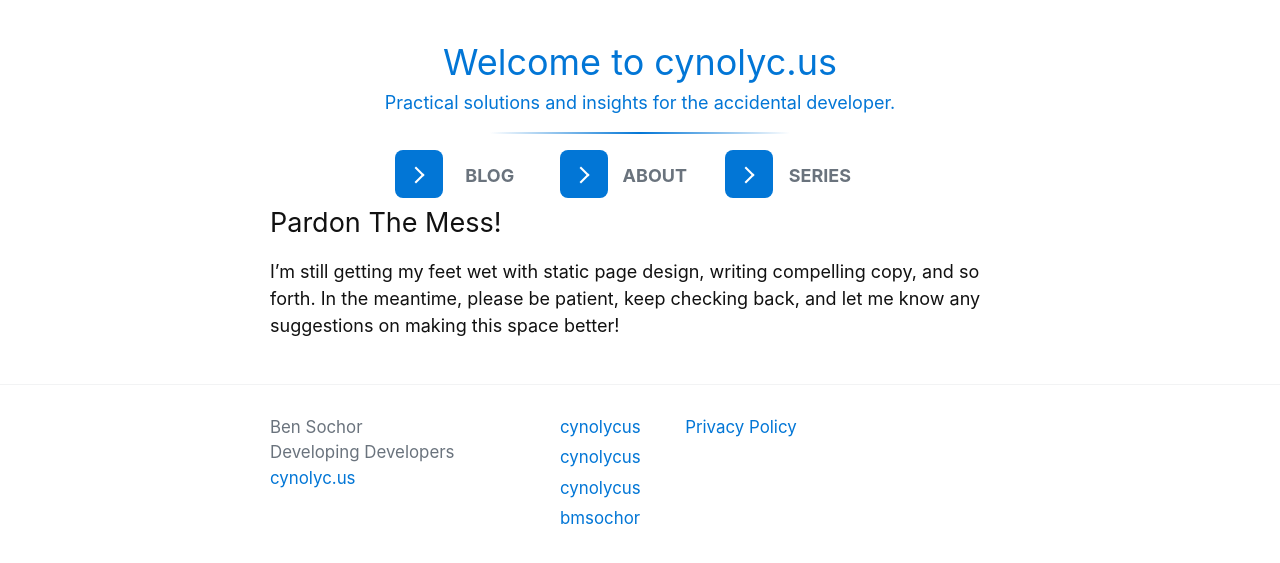
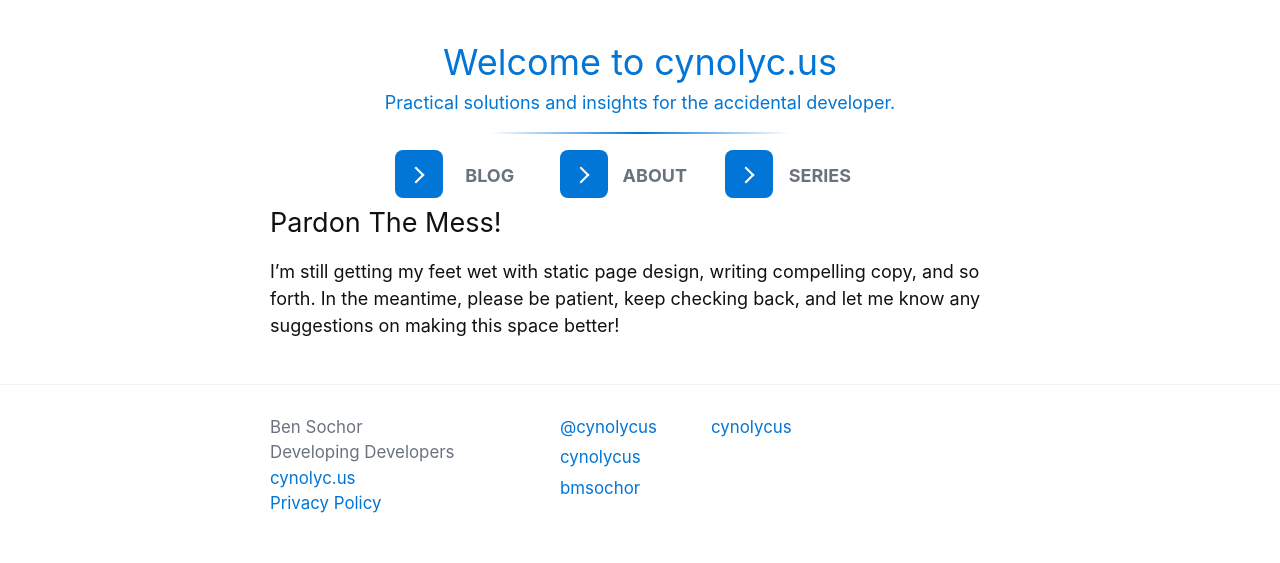
Before and after one commit to cynolycus/cynolycus.github.io, a Jekyll site: the page built from index.md, in a window 1280 px wide. Shown: the top 563 px of the page. Built offline with Jekyll 4.4.1, drawn with Linux system fonts in a browser that asks for light colours; comment, search, counter and statistics services are not loaded.

Commit message:
Adding new Social handles to footer, updating Twitter hrefs to Follow

```diff
--- a/_includes/avatar.html
+++ b/_includes/avatar.html
@@ -1,3 +1,3 @@
-<a class="o-avatar" href="https://twitter.com/cynolycus">
+<a class="o-avatar" title="Join the pack on Twitter!" href="https://twitter.com/intent/follow?original_referer={{ page.url | default: site.url | absolute_url | cgi_escape }}&ref_src=twsrc%5Etfw&screen_name={{ site.twitter_username }}&tw_p=followbutton">
 	<img height="128" width="128" src="{{ site.url | append: "/assets/img/" | append: site.author_logo }}" alt="Ben Sochor">
 </a>
--- a/_includes/footer.html
+++ b/_includes/footer.html
@@ -4,15 +4,14 @@
       <div class="footer-col footer-col-1">
         <span>{{ site.author }}</span><br/>
         <span>{{ site.tagline }}</span><br/>
-        <a href="{{site.url}}">{{ site.title }}</a>
+        <a href="{{site.url}}">{{ site.title }}</a><br/>
+        <a href="{{site.url | append: "/privacy" }}">Privacy Policy</a>
       </div>
       <div class="footer-col footer-col-2">
-          {%- include social.html -%}
+          {%- include social.html primary=true -%}
       </div>
       <div class="footer-col footer-col-3">
-        <ul class="contact-list">
-          <li><a href="{{site.url | append: "/privacy" }}">Privacy Policy</a></li>
-        </ul>
+        {%- include social.html secondary=true -%}
       </div>
     </div>
   </div>
--- a/_includes/social.html
+++ b/_includes/social.html
@@ -1,14 +1,19 @@
+
 <ul class="social-media-list">
+{% unless include.secondary %}
+  {%- if site.twitter_username -%}<li><a href="https://twitter.com/intent/follow?original_referer={{ page.url | default: site.url | absolute_url | cgi_escape }}&ref_src=twsrc%5Etfw&screen_name={{ site.twitter_username }}&tw_p=followbutton"><svg class="svg-icon"><use xlink:href="{{ '/assets/minima-social-icons.svg#twitter' | relative_url }}"></use></svg> <span class="username">@{{ site.twitter_username| escape }}</span></a><script async src="https://platform.twitter.com/widgets.js" charset="utf-8"></script></li>{%- endif -%}
+  {%- if site.github_username -%}<li><a href="https://github.com/{{ site.github_username| cgi_escape | escape }}"><svg class="svg-icon"><use xlink:href="{{ '/assets/minima-social-icons.svg#github' | relative_url }}"></use></svg> <span class="username">{{ site.github_username| escape }}</span></a></li>{%- endif -%}
+  {%- if site.linkedin_username -%}<li><a href="https://www.linkedin.com/in/{{ site.linkedin_username| cgi_escape | escape }}"><svg class="svg-icon"><use xlink:href="{{ '/assets/minima-social-icons.svg#linkedin' | relative_url }}"></use></svg> <span class="username">{{ site.linkedin_username| escape }}</span></a></li>{%- endif -%}
+{% endunless %}
+{% unless include.primary %}
   {%- if site.dribbble_username -%}<li><a href="https://dribbble.com/{{ site.dribbble_username| cgi_escape | escape }}"><svg class="svg-icon"><use xlink:href="{{ '/assets/minima-social-icons.svg#dribbble' | relative_url }}"></use></svg> <span class="username">{{ site.dribbble_username| escape }}</span></a></li>{%- endif -%}
   {%- if site.facebook_username -%}<li><a href="https://www.facebook.com/{{ site.facebook_username| cgi_escape | escape }}"><svg class="svg-icon"><use xlink:href="{{ '/assets/minima-social-icons.svg#facebook' | relative_url }}"></use></svg> <span class="username">{{ site.facebook_username| escape }}</span></a></li>{%- endif -%}
   {%- if site.flickr_username -%}<li><a href="https://www.flickr.com/photos/{{ site.flickr_username| cgi_escape | escape }}"><svg class="svg-icon"><use xlink:href="{{ '/assets/minima-social-icons.svg#flickr' | relative_url }}"></use></svg> <span class="username">{{ site.flickr_username| escape }}</span></a></li>{%- endif -%}
-  {%- if site.github_username -%}<li><a href="https://github.com/{{ site.github_username| cgi_escape | escape }}"><svg class="svg-icon"><use xlink:href="{{ '/assets/minima-social-icons.svg#github' | relative_url }}"></use></svg> <span class="username">{{ site.github_username| escape }}</span></a></li>{%- endif -%}
   {%- if site.instagram_username -%}<li><a href="https://instagram.com/{{ site.instagram_username| cgi_escape | escape }}"><svg class="svg-icon"><use xlink:href="{{ '/assets/minima-social-icons.svg#instagram' | relative_url }}"></use></svg> <span class="username">{{ site.instagram_username| escape }}</span></a></li>{%- endif -%}
   {%- if site.pinterest_username -%}<li><a href="https://www.pinterest.com/{{ site.pinterest_username| cgi_escape | escape }}"><svg class="svg-icon"><use xlink:href="{{ '/assets/minima-social-icons.svg#pinterest' | relative_url }}"></use></svg> <span class="username">{{ site.pinterest_username| escape }}</span></a></li>{%- endif -%}
   {%- for mst in site.mastodon -%}{%- if mst.username and mst.instance -%}<li><a href="https://{{ mst.instance| cgi_escape | escape}}/@{{mst.username}}"><svg class="svg-icon"><use xlink:href="{{ '/assets/minima-social-icons.svg#mastodon' | relative_url }}"></use></svg> <span class="username">{{ mst.username|escape }}</span></a></li>{%- endif -%}{%- endfor -%}
-  {%- if site.twitter_username -%}<li><a href="https://www.twitter.com/{{ site.twitter_username| cgi_escape | escape }}"><svg class="svg-icon"><use xlink:href="{{ '/assets/minima-social-icons.svg#twitter' | relative_url }}"></use></svg> <span class="username">{{ site.twitter_username| escape }}</span></a></li>{%- endif -%}
   {%- if site.youtube_username -%}<li><a href="https://youtube.com/{{ site.youtube_username| cgi_escape | escape }}"><svg class="svg-icon"><use xlink:href="{{ '/assets/minima-social-icons.svg#youtube' | relative_url }}"></use></svg> <span class="username">{{ site.youtube_username| escape }}</span></a></li>{%- endif -%}
   {%- if site.googleplus_username -%}<li><a href="https://plus.google.com/{{ site.googleplus_username| escape }}"><svg class="svg-icon"><use xlink:href="{{ '/assets/minima-social-icons.svg#googleplus' | relative_url }}"></use></svg> <span class="username">{{ site.googleplus_username| escape }}</span></a></li>{%- endif -%}
-  {%- if site.linkedin_username -%}<li><a href="https://www.linkedin.com/in/{{ site.linkedin_username| cgi_escape | escape }}"><svg class="svg-icon"><use xlink:href="{{ '/assets/minima-social-icons.svg#linkedin' | relative_url }}"></use></svg> <span class="username">{{ site.linkedin_username| escape }}</span></a></li>{%- endif -%}
   {%- if site.rss -%}<li><a href="{{ 'feed.xml' | relative_url }}"><svg class="svg-icon"><use xlink:href="{{ '/assets/minima-social-icons.svg#rss' | relative_url }}"></use></svg> <span>{{ site.rss | escape }}</span></a></li>{%- endif -%}
+{% endunless %}
 </ul>
```
